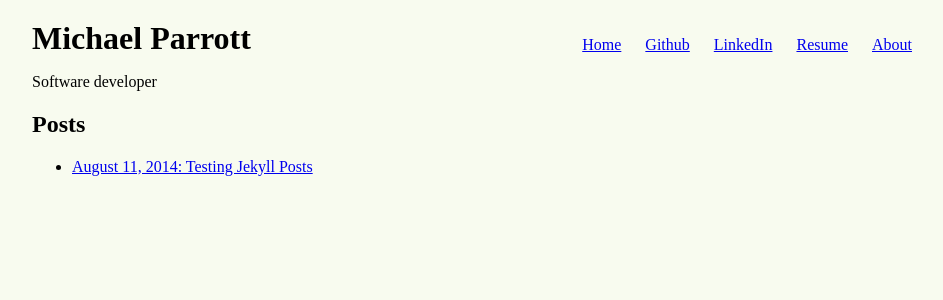
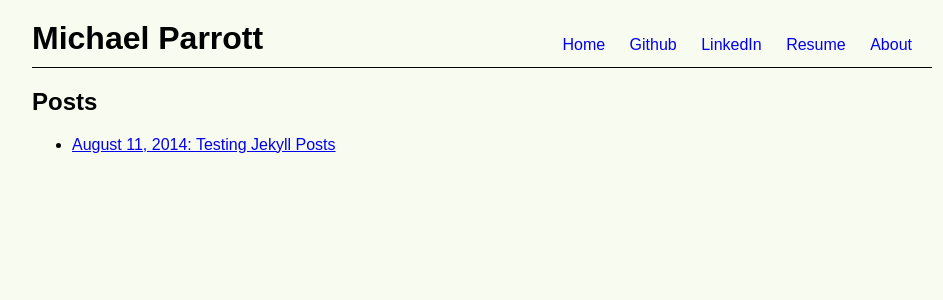
Before and after one commit to mjparrott/mjparrott.github.io, a Jekyll site: the page built from index.html, in a window 1280 px wide. Shown: the top 300 px of the page, without its empty margins (158-1101 px from the left). Built offline with Jekyll 4.4.1, drawn with Linux system fonts in a browser that asks for light colours.

Commit message:
Some layout changes.

```diff
--- a/_layouts/post.html
+++ b/_layouts/post.html
@@ -3,9 +3,11 @@
 type: post
 ---
 
-<article>
+<article class = "post">
   <h2 class = "post-title">{{ page.title }}</h2>
   <h3 class = "post-date">{{ page.date | date: "%-d %b %Y"}}</h3>
 
-  {{ content }}
+  <section class = "post-content">
+    {{ content }}
+  </section>
 </article>
--- a/about/index.html
+++ b/about/index.html
@@ -4,3 +4,5 @@
 ---
 
 <h2>About Me</h2>
+
+<p>I'm a software developer currently attending the University of Waterloo for Computer Science.</p>
--- a/css/main.css
+++ b/css/main.css
@@ -6,6 +6,7 @@
   margin: 0 auto;
   max-width: 900px;
   background-color: #F8FBEF;
+  font-family: Arial;
 }
 
 /**
@@ -14,6 +15,8 @@
 header
 {
   margin-top: 20px;
+  border-bottom: 1px solid black;
+  padding-bottom: 10px;
 }
 
 #site-nav
@@ -25,3 +28,7 @@
   list-style-type: none;
   padding-right: 20px;
 }
+#site-nav a
+{
+  text-decoration: none;
+}
--- a/index.html
+++ b/index.html
@@ -2,7 +2,6 @@
   title: Home
   layout: default
 ---
-<p>Software developer</p>
 
 <h2>Posts</h2>
 
```
Also changed, not shown: css/posts.css (+11 -0 lines).
